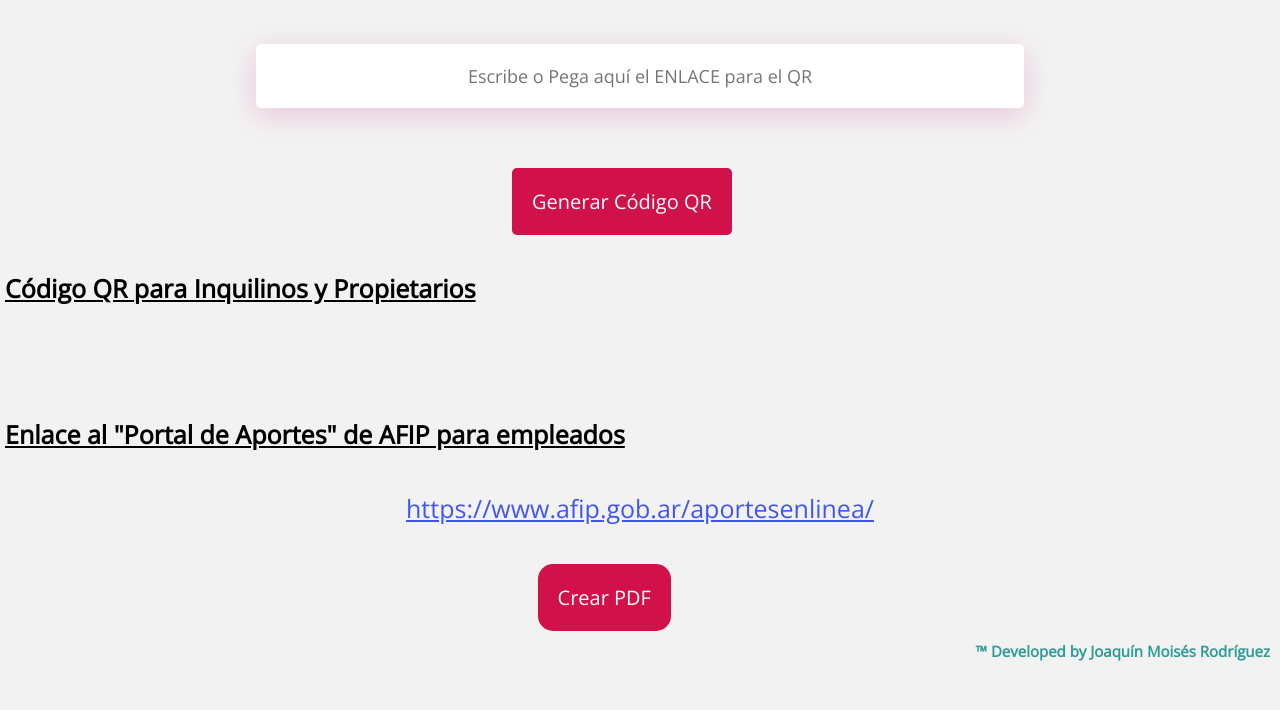
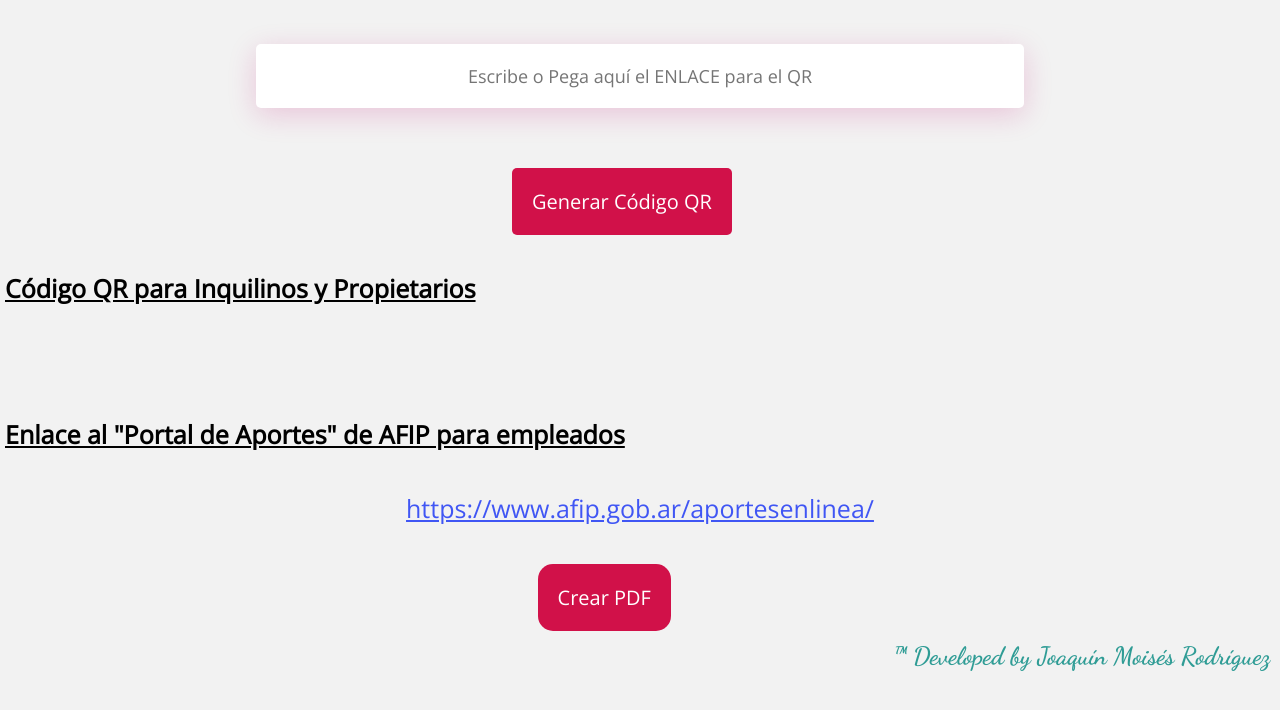
Before and after one commit to JoaquinMoisesR/Codigo-QR-App, a plain HTML site: page index.html in a window 1280 px wide. Drawn offline with nearby package versions, Linux system fonts and the light colour scheme; a script that the page names is missing.

Commit message:
Estilos a la licencia

```diff
--- a/estilos.css
+++ b/estilos.css
@@ -96,10 +96,11 @@ body {
 	padding: 5px;
 }
 .tm {
-	font-size: 15px;
+	font-size: 25px;
 	margin-top: -40px;
 	display: flex;
 	justify-content: end;
 	padding-right: 10px;
 	color: #2F9C95;
+	font-family: "Dancing Script", cursive;
 }
--- a/index.html
+++ b/index.html
@@ -10,6 +10,9 @@
 		<link rel="preconnect" href="https://fonts.googleapis.com" />
 		<link rel="preconnect" href="https://fonts.gstatic.com" crossorigin />
 		<link href="https://fonts.googleapis.com/css2?family=Open+Sans&display=swap" rel="stylesheet" />
+		<link rel="preconnect" href="https://fonts.googleapis.com">
+        <link rel="preconnect" href="https://fonts.gstatic.com" crossorigin>
+        <link href="https://fonts.googleapis.com/css2?family=Dancing+Script:wght@400..700&display=swap" rel="stylesheet">
 		<link rel="stylesheet" href="estilos.css" />
 		<script defer src="https://cdnjs.cloudflare.com/ajax/libs/qrcodejs/1.0.0/qrcode.min.js"></script>
 		<script defer src="app.js"></script>
```
